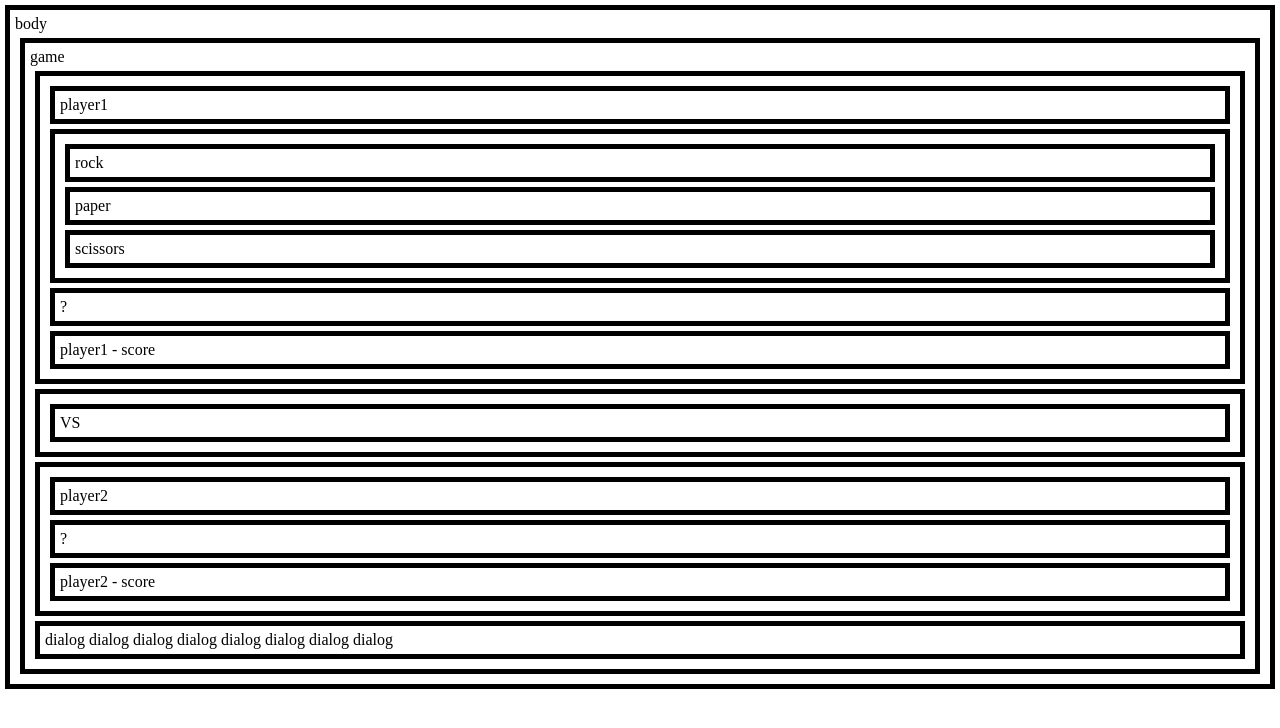
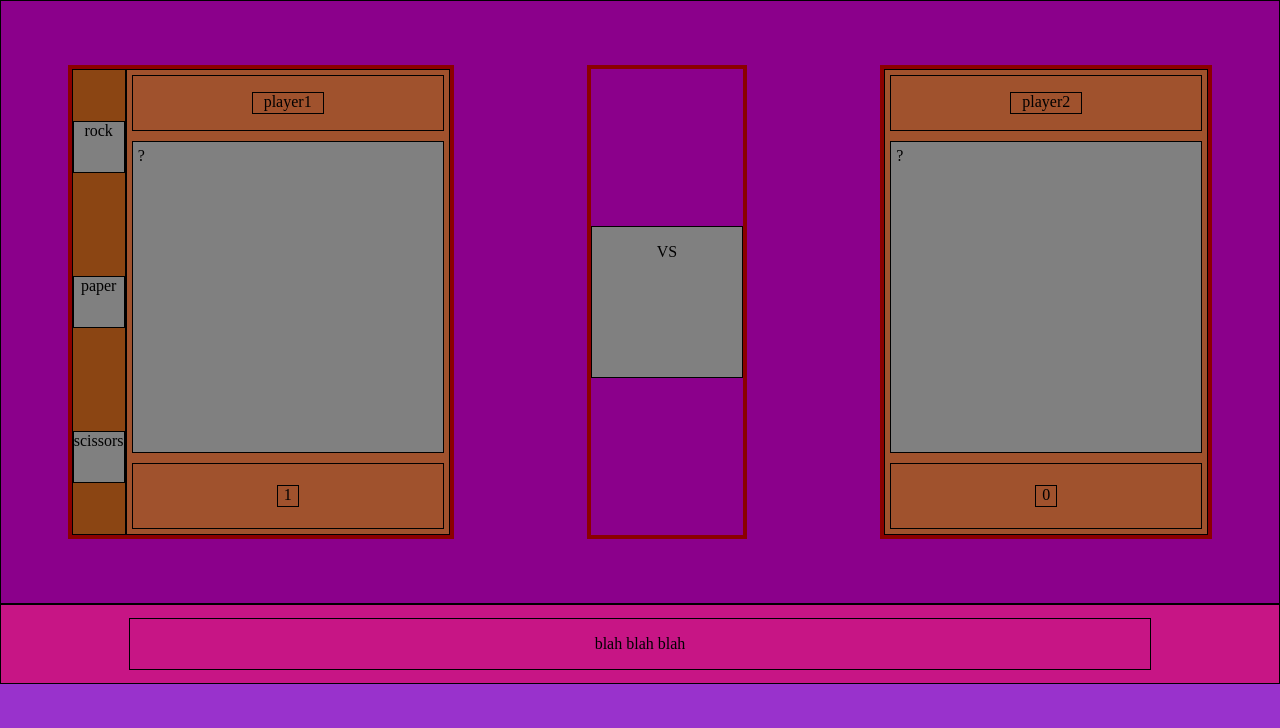
Before and after one commit to Tr33-k5/project-rps, a plain HTML site: page index.html in a window 1280 px wide. Drawn offline with Linux system fonts and the light colour scheme.

Commit message:
Edit index.html and styles.css files

```diff
--- a/index.html
+++ b/index.html
@@ -8,31 +8,62 @@
    <link rel="stylesheet" href="./styles.css">
    <script src="./script.js" defer></script>
 </head>
-<body>body
-   <div class="game-container">game
-      <div class="player1 player-container">
-         <div class="player1 name">player1</div>
-         <div class="weapon-container">
-            <div class="rock">rock</div>
-            <div class="paper">paper</div>
-            <div class="scissors">scissors</div>
+<body>
+   <div class="game-section">
+      <div class="player-section">
+         <div class="weapon-section">
+            <div class="weapon">
+               <center>rock</center>
+            </div>
+            <div class="weapon">
+               <center>paper</center>
+            </div>
+            <div class="weapon">
+               <center>scissors</center>
+            </div>
          </div>
-         <div class="player1 display">?</div>
-         <div class="player1 score">player1 - score</div>
+         <div class="display-section">
+            <div class="name-container">
+               <center>
+                  <p>player1</p>
+               </center>
+            </div>
+            <div class="display">?</div>
+            <div class="score-container">
+               <center>
+                  <p>1</p>
+               </center>
+            </div>
+         </div>
       </div>
-      <div class="versus-container">
-         <div class="versus">VS</div>
+      <div class="versus-section">
+         <div class="versus">
+            <center>
+               <p>VS</p>
+            </center>
+         </div>
       </div>
-      <div class="player2 player-container">
-         <div class="player2 name">player2</div>
-         <div class="player2 display">?</div>
-         <div class="player2 score">player2 - score</div>
+      <div class="player-section">
+         <div class="display-section">
+            <div class="name-container">
+               <center>
+                  <p>player2</p>
+               </center>
+            </div>
+            <div class="display">?</div>
+            <div class="score-container">
+               <center>
+                  <p>0</p>
+               </center>
+            </div>
+         </div>
       </div>
+   </div>
+   <div class="dialog-section">
       <div class="dialog-container">
-         <div>
-            dialog dialog dialog dialog
-            dialog dialog dialog dialog
-         </div>
+         <center>
+            <p>blah blah blah</p>
+         </center>
       </div>
    </div>
 </body>
--- a/styles.css
+++ b/styles.css
@@ -1,70 +1,92 @@
 body{
-   border: 5px black solid;
-   padding: 5px;
+   display: flex;
+   flex-direction: column;
+   justify-content: center;
+   margin: 0;
+   background-color:darkorchid;
+}
+.game-section{
+   display: flex;
+   flex-direction: row;
+   justify-content: space-around;
+   padding: 5% 0 5% 0;
+   border: 1px black solid;
+   background-color: darkmagenta;
+}
+.player-section{
+   display: flex;
+   flex-direction: row;
+   border: 4px darkred solid;
+}
+.weapon-section{
+   display: flex;
+   flex-direction: column;
+   justify-content: space-around;
+   border: 1px black solid;
+   background-color:saddlebrown;
+}
+.weapon{
+   height: 50px;
+   width: 50px;
+   border: 1px black solid;
+   background-color: grey;
+}
+.display-section{
+   display: flex;
+   flex-direction: column;
+   border: 1px black solid;
+   background-color: sienna;
+}
+.name-container{
+   display: flex;
+   justify-content: center;
+   align-items: center;
+   border: 1px black solid;
    margin: 5px;
 }
-.game-container{
-   border: 5px black solid;
-   padding: 5px;
-   margin: 5px;
+.name-container p{
+   border: 1px black solid;
+   height: 20px;
+   width: 70px;
 }
-.player-container{
-   border: 5px black solid;
-   padding: 5px;
-   margin: 5px;
-}
-.player-container{
-   border: 5px black solid;
-   padding: 5px;
-   margin: 5px;
-}
-.name{
-   border: 5px black solid;
-   padding: 5px;
-   margin: 5px;
-}
-.weapon-container{
-   border: 5px black solid;
-   padding: 5px;
-   margin: 5px;
-}
-.rock{
-   border: 5px black solid;
-   padding: 5px;
-   margin: 5px;
-}
-.paper{
-   border: 5px black solid;
-   padding: 5px;
-   margin: 5px;
-}
-.scissors{
-   border: 5px black solid;
+.score-container{
+   display: flex;
+   justify-content: center;
+   align-items: center;
+   border: 1px black solid;
    padding: 5px;
    margin: 5px;
 }
 .display{
-   border: 5px black solid;
+   border: 1px black solid;
+   background-color: grey;
    padding: 5px;
    margin: 5px;
+   height: 300px;
+   width: 300px;
 }
-.score{
-   border: 5px black solid;
-   padding: 5px;
-   margin: 5px;
+.score-container p{
+   border: 1px black solid;
+   height: 20px;
+   width: 20px;
 }
-.versus-container{
-   border: 5px black solid;
-   padding: 5px;
-   margin: 5px;
+.versus-section{
+   display: flex;
+   flex-direction: column;
+   justify-content: center;
+   border: 4px darkred solid;
 }
 .versus{
-   border: 5px black solid;
-   padding: 5px;
-   margin: 5px;
+   border: 1px black solid;
+   background-color: grey;
+   height: 150px;
+   width: 150px;
+}
+.dialog-section{
+   border: 1px black solid;
+   background-color:mediumvioletred;
+   padding: 1% 10% 1% 10%;
 }
 .dialog-container{
-   border: 5px black solid;
-   padding: 5px;
-   margin: 5px;
+   border: 1px black solid;
 }
```
